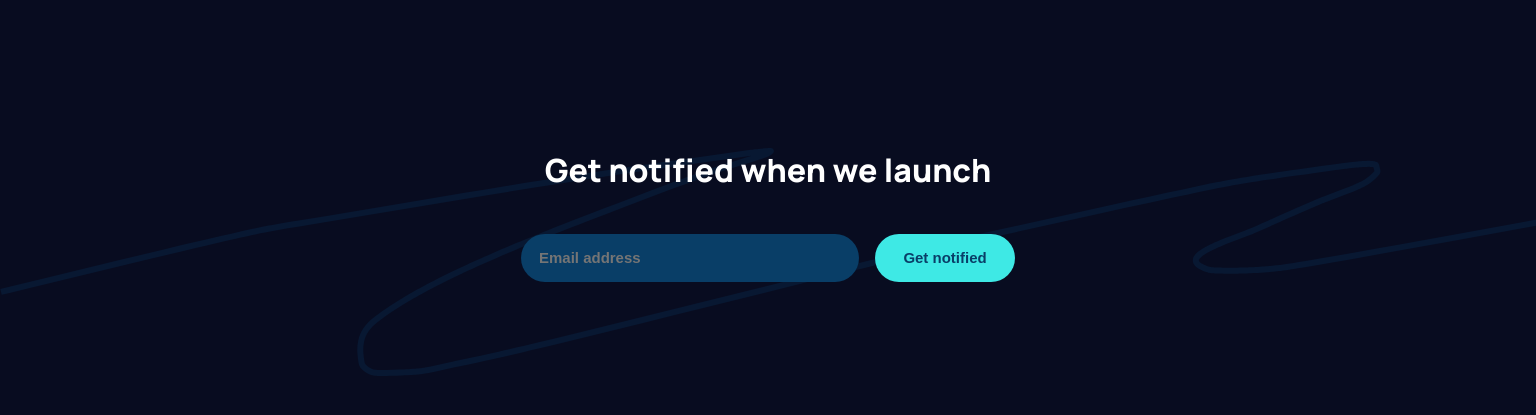
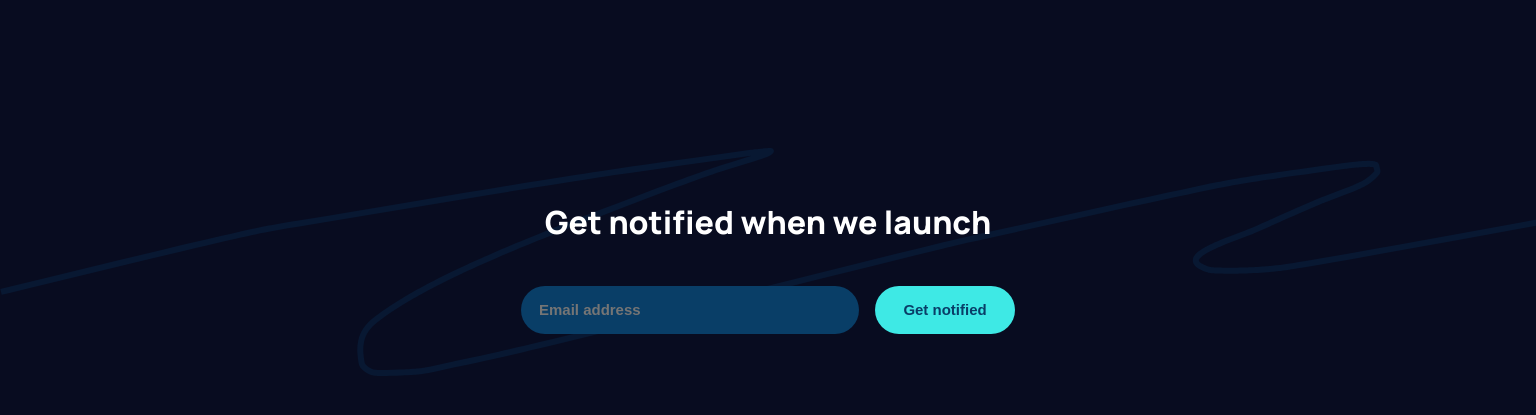
Before and after one commit to Jordypx/pre-launch-landing-page, a plain HTML site: page index.html in a window 1536 px wide. Shown: the part 2152-2567 px from the top of the page. Drawn offline with Linux system fonts and the light colour scheme.

Commit message:
Footer complete on desktop

```diff
--- a/index.html
+++ b/index.html
@@ -18,7 +18,7 @@
     <header>
       <img src="assets/logo.svg" class="logo" alt="picture" />
     </header>
-
+    <main>
       <img src="assets/illustration-hero-mobile.png" class="img-mobile" alt="picture" />
       <!-- Hero  -->
       <section class="hero">
@@ -133,6 +133,7 @@
           </div>
         </div>
       </section>
+    </main>
     <footer>
       <img src="assets/bg-footer-squiggle.svg" alt="picture" />
       <div class="footer-content">
--- a/style/style.css
+++ b/style/style.css
@@ -314,6 +314,8 @@ footer {
 
 footer > img {
   position: absolute;
+  left: -13.98rem;
+  top: 0;
   z-index: -1;
 }
 
@@ -322,6 +324,7 @@ footer > img {
   flex-direction: column;
   justify-content: center;
   align-items: center;
+  padding-top: 3.25rem;
 }
 
 .footer-content > h3 {
@@ -382,6 +385,15 @@ input:focus {
   color: var(--colorTitle);
 }
 
+@media all and (min-width: 1441px) {
+  footer > img {
+    margin-left: auto;
+    margin-right: auto;
+    left: 0;
+    right: 0;
+  }
+}
+
 @media all and (max-width: 1350px) {
   /****Price section****/
   .content-price-container {
```
Lines whose indentation alone changed are shown as unchanged.
